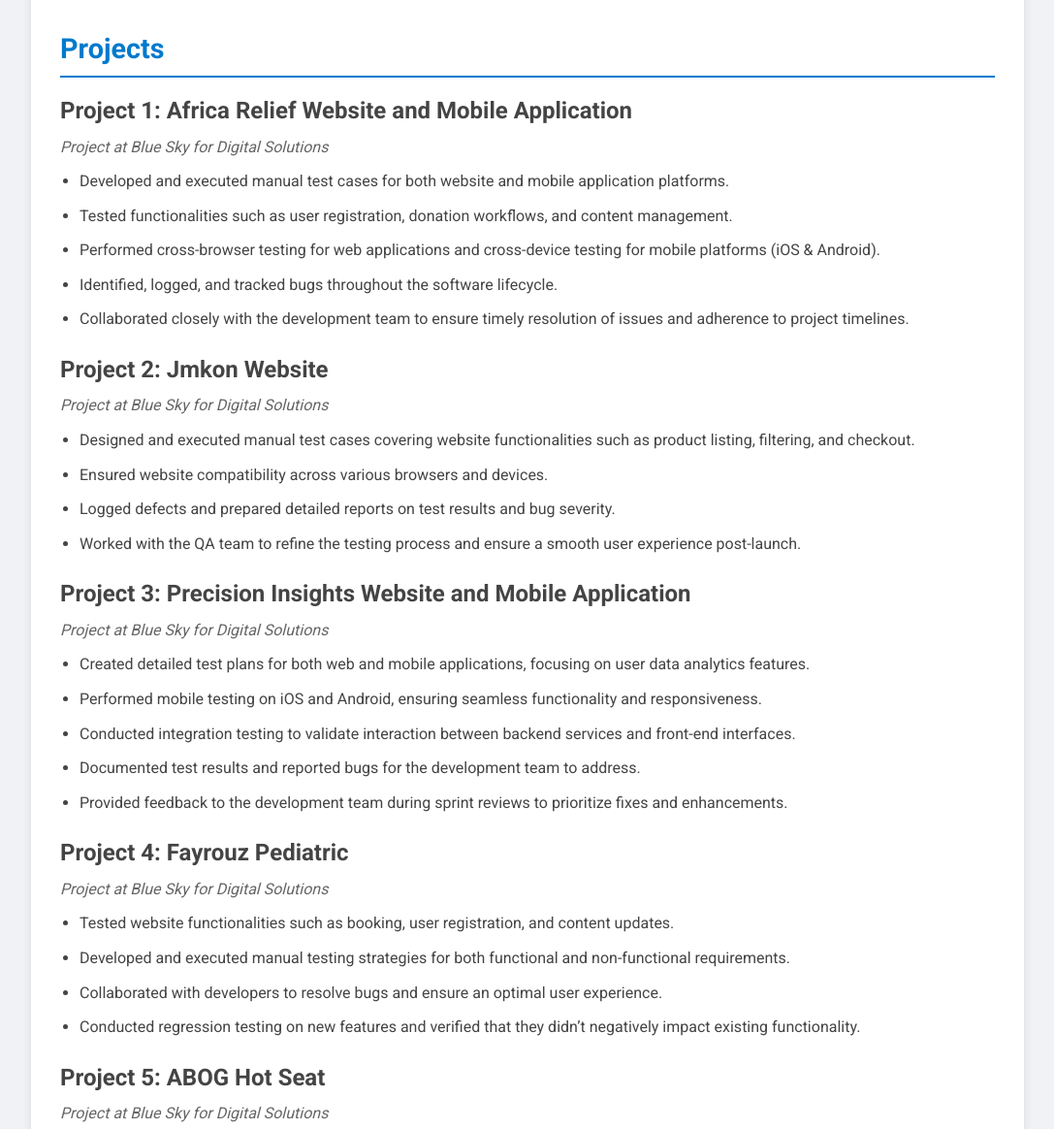
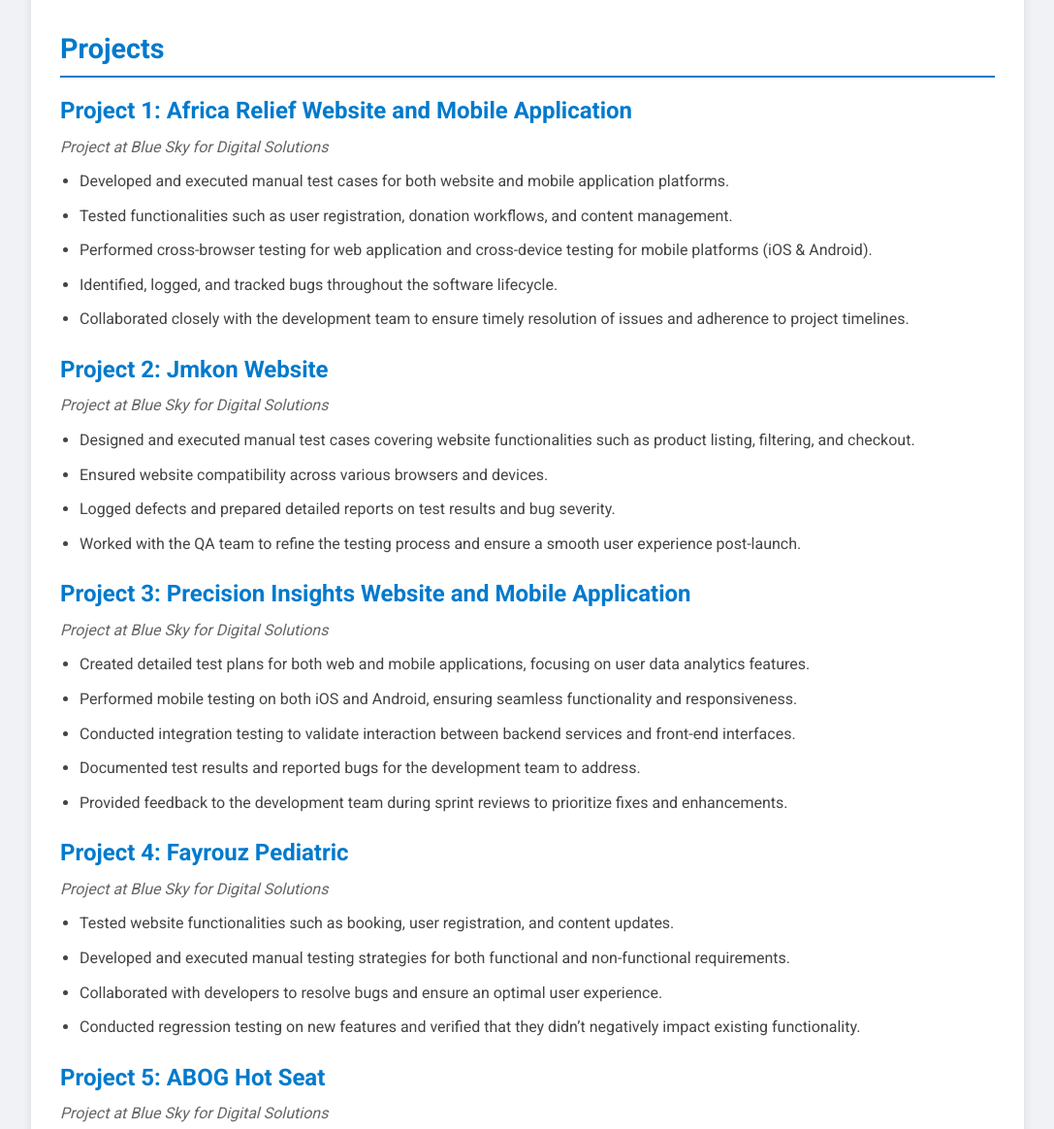
Before and after one commit to EngFrenzy/AhmedAgamy.github.io, a plain HTML site: page index.html in a window 1280 px wide. Shown: the part 708-1872 px from the top of the page at 97% size, without its empty margins (96-1183 px from the left). Drawn offline with Linux system fonts and the light colour scheme.

Commit message:
Changes In Projects

```diff
--- a/index.html
+++ b/index.html
@@ -40,20 +40,20 @@
     <h2>Projects</h2>
 
     <div class="project">
-        <h3>Project 1: Africa Relief Website and Mobile Application</h3>
+        <h3><a href="https://africa-relief.org/" target="_blank">Project 1: Africa Relief Website and Mobile Application</a></h3>
         <p>Project at Blue Sky for Digital Solutions</p>
         <ul>
             <li>Developed and executed manual test cases for both website and mobile application platforms.</li>
             <li>Tested functionalities such as user registration, donation workflows, and content management.</li>
-            <li>Performed cross-browser testing for web applications and cross-device testing for mobile platforms (iOS & Android).</li>
+            <li>Performed cross-browser testing for web application and cross-device testing for mobile platforms (iOS & Android).</li>
             <li>Identified, logged, and tracked bugs throughout the software lifecycle.</li>
             <li>Collaborated closely with the development team to ensure timely resolution of issues and adherence to project timelines.</li>
         </ul>
     </div>
 
     <div class="project">
-        <h3>Project 2: Jmkon Website</h3>
-      <p>Project at Blue Sky for Digital Solutions</p>
+        <h3><a href="https://jmkon.com/" target="_blank">Project 2: Jmkon Website</a></h3>
+       <p>Project at Blue Sky for Digital Solutions</p>
         <ul>
             <li>Designed and executed manual test cases covering website functionalities such as product listing, filtering, and checkout.</li>
             <li>Ensured website compatibility across various browsers and devices.</li>
@@ -63,11 +63,11 @@
     </div>
 
     <div class="project">
-        <h3>Project 3: Precision Insights Website and Mobile Application</h3>
-       <p>Project at Blue Sky for Digital Solutions</p>
+        <h3><a href="https://insights.cpapai.com/" target="_blank">Project 3: Precision Insights Website and Mobile Application</a></h3>
+        <p>Project at Blue Sky for Digital Solutions</p>
         <ul>
             <li>Created detailed test plans for both web and mobile applications, focusing on user data analytics features.</li>
-            <li>Performed mobile testing on iOS and Android, ensuring seamless functionality and responsiveness.</li>
+            <li>Performed mobile testing on both iOS and Android, ensuring seamless functionality and responsiveness.</li>
             <li>Conducted integration testing to validate interaction between backend services and front-end interfaces.</li>
             <li>Documented test results and reported bugs for the development team to address.</li>
             <li>Provided feedback to the development team during sprint reviews to prioritize fixes and enhancements.</li>
@@ -75,8 +75,8 @@
     </div>
 
     <div class="project">
-        <h3>Project 4: Fayrouz Pediatric</h3>
-     <p>Project at Blue Sky for Digital Solutions</p>
+        <h3><a href="https://fayrouzpediatric.com/" target="_blank">Project 4: Fayrouz Pediatric</a></h3>
+        <p>Project at Blue Sky for Digital Solutions</p>
         <ul>
             <li>Tested website functionalities such as booking, user registration, and content updates.</li>
             <li>Developed and executed manual testing strategies for both functional and non-functional requirements.</li>
@@ -86,8 +86,8 @@
     </div>
 
     <div class="project">
-        <h3>Project 5: ABOG Hot Seat</h3>
-       <p>Project at Blue Sky for Digital Solutions</p>
+        <h3><a href="https://ahsboardprep.com/" target="_blank">Project 5: ABOG Hot Seat</a></h3>
+        <p>Project at Blue Sky for Digital Solutions</p>
         <ul>
             <li>Performed manual testing for core functionalities such as account management, session handling, and quiz features.</li>
             <li>Designed test scenarios based on user requirements and ensured proper coverage across all application features.</li>
```
